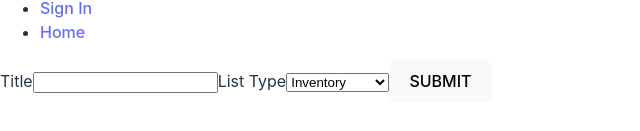
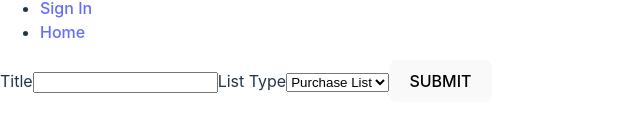
Before and after one commit to Abdulla-ALheela/shop-and-stock-front-end, a React (Vite) app: page /lists/new in a window 1280 px wide. Shown: the part 371-502 px from the top of the page, without its empty margins (0-640 px from the left). Built offline with nearby package versions, Linux system fonts and the light colour scheme; no server answers.

Commit message:
list from added to create lists

```diff
--- a/src/App.jsx
+++ b/src/App.jsx
@@ -1,5 +1,5 @@
-import { Routes, Route } from 'react-router'
-import { useContext} from 'react';
+import { Routes, Route, useNavigate } from 'react-router';
+import { useContext, useState, useEffect} from 'react';
 import NavBar from './components/NavBar/NavBar'
 import SignUpForm from './components/SignUpForm/SignUpForm'
 import Landing from './components/Landing/Landing'
@@ -7,19 +7,39 @@ import SignInForm from './components/SignInForm/SignInForm'
 import Dashboard from './components/Dashboard/Dashboard'
 import { UserContext } from './contexts/UserContext'
 import ListForm from './components/ListForm/ListForm';
+import * as listService from "./services/listService";
 
 const App = () => {
 
   const { user } = useContext(UserContext);
+  const navigate = useNavigate();
+  const [lists, setLists] = useState([]);
+
+  useEffect(() => {
+    const fetchAllLists = async () => {
+      const listsData = await listService.index();
+
+      setLists(listsData)
+
+    };
+    if (user) fetchAllLists();
+  }, [user]);
+
+
+  const handleAddList = async (listFormData) => {
+    const newList = await listService.create(listFormData);
+    setLists([newList, ...lists]);
+    navigate('/');
+  };
 
   return (
     <>
       <NavBar />
       <Routes>
-        <Route path='/' element={user ? <Dashboard /> : <Landing />} />
+        <Route path='/' element={user ? <Dashboard lists={lists} /> : <Landing />} />
         <Route path='/sign-in' element={<SignInForm />} />
         <Route path='/sign-up' element={<SignUpForm />} />
-        <Route path='/lists/new' element={<ListForm />} />
+        <Route path='/lists/new' element={<ListForm handleAddList={handleAddList} />} />
       </Routes>
     </>
   )
--- a/src/components/Dashboard/Dashboard.jsx
+++ b/src/components/Dashboard/Dashboard.jsx
@@ -1,24 +1,10 @@
-import { useContext, useEffect, useState } from 'react';
+import { useContext} from 'react';
 
 import { UserContext } from '../../contexts/UserContext';
-
-import * as listService from "../../services/listService";
 
 const Dashboard = (props) => {
 
   const { user } = useContext(UserContext);
-
-  const [lists, setLists] = useState([]);
-
-  useEffect(() => {
-    const fetchAllLists = async () => {
-      const listsData = await listService.index();
-
-      setLists(listsData)
-
-    };
-    if (user) fetchAllLists();
-  }, [user]);
 
 
   return (
@@ -27,7 +13,7 @@ const Dashboard = (props) => {
       <p>
         This is the dashboard page where you can see all lists.
       </p>
-      {lists.map((list) => (
+      {props.lists.map((list) => (
         <p key={list._id}>{list.title}</p>
       ))}
     </main>
--- a/src/components/ListForm/ListForm.jsx
+++ b/src/components/ListForm/ListForm.jsx
@@ -1,10 +1,12 @@
 import { useState } from 'react';
+
 
 const ListForm = (props) => {
   const [formData, setFormData] = useState({
     title: "",
-    listType: "",
+    listType: "Purchase list",
   });
+
 
   const handleChange = (event) => {
     setFormData({ ...formData, [event.target.name]: event.target.value });
@@ -12,6 +14,7 @@ const ListForm = (props) => {
 
   const handleSubmit = (event) => {
     event.preventDefault();
+    props.handleAddList(formData);
 
   };
 
@@ -24,8 +27,8 @@ const ListForm = (props) => {
         <label htmlFor='listType'>List Type</label>
         <select required name='listType' id='listType' value={formData.listType} onChange={handleChange}
 >
-          <option value='Inventory'>Inventory</option>
-          <option value='Purchase list'>Purchase List</option>
+          <option value="Purchase list">Purchase List</option>
+          <option value="Inventory">Inventory list</option>
 
         </select>
         <button type='submit'>SUBMIT</button>
--- a/src/services/listService.js
+++ b/src/services/listService.js
@@ -11,6 +11,23 @@ const index = async () => {
     }
   };
 
+  const create = async (listFormData) => {
+    try {
+      const res = await fetch(BASE_URL, {
+        method: 'POST',
+        headers: {
+          Authorization: `Bearer ${localStorage.getItem('token')}`,
+          'Content-Type': 'application/json',
+        },
+        body: JSON.stringify(listFormData),
+      });
+      return res.json();
+    } catch (error) {
+      console.log(error);
+    }
+  };
+
   export {
     index,
+    create,
   };
```
